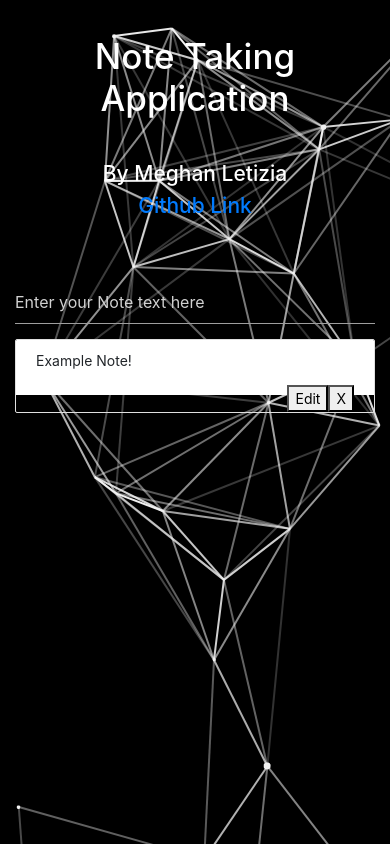
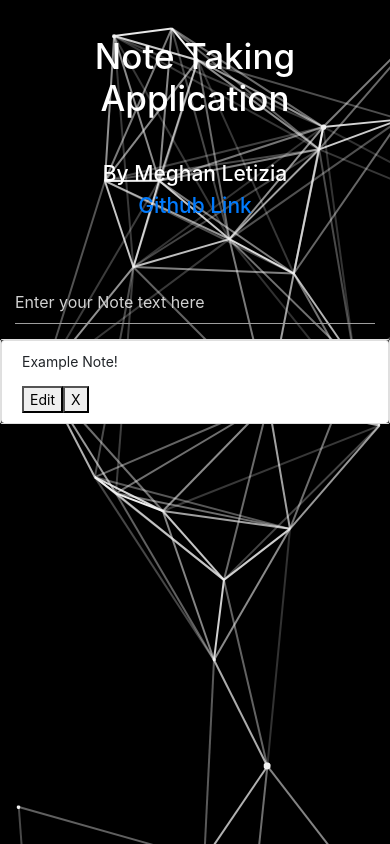
Before and after one commit to megletizia/note-taking-app, a React (Create React App) app: page / in a window 390 px wide. Built offline with nearby package versions, Linux system fonts and the light colour scheme.

Commit message:
Put notes into a responsive row

```diff
--- a/src/Components/Notes.jsx
+++ b/src/Components/Notes.jsx
@@ -4,7 +4,7 @@ const Notes = ({ notes, deleteNote, editNote }) => {
   const noteList = notes.length ? (
     notes.map(note => {
       return (
-        <div className="collection-item" key={note.id}>
+        <div className="card col-sm-6 col-lg-3 collection-item" key={note.id}>
           <p contenteditable="true">{note.content}</p>
           <div className="buttons">
             <button
@@ -28,7 +28,7 @@ const Notes = ({ notes, deleteNote, editNote }) => {
   ) : (
     <p className="center white-text">No notes listed</p>
   );
-  return <div className="notes collection">{noteList}</div>;
+  return <div className="notes collection row">{noteList}</div>;
 };
 
 export default Notes;
```
